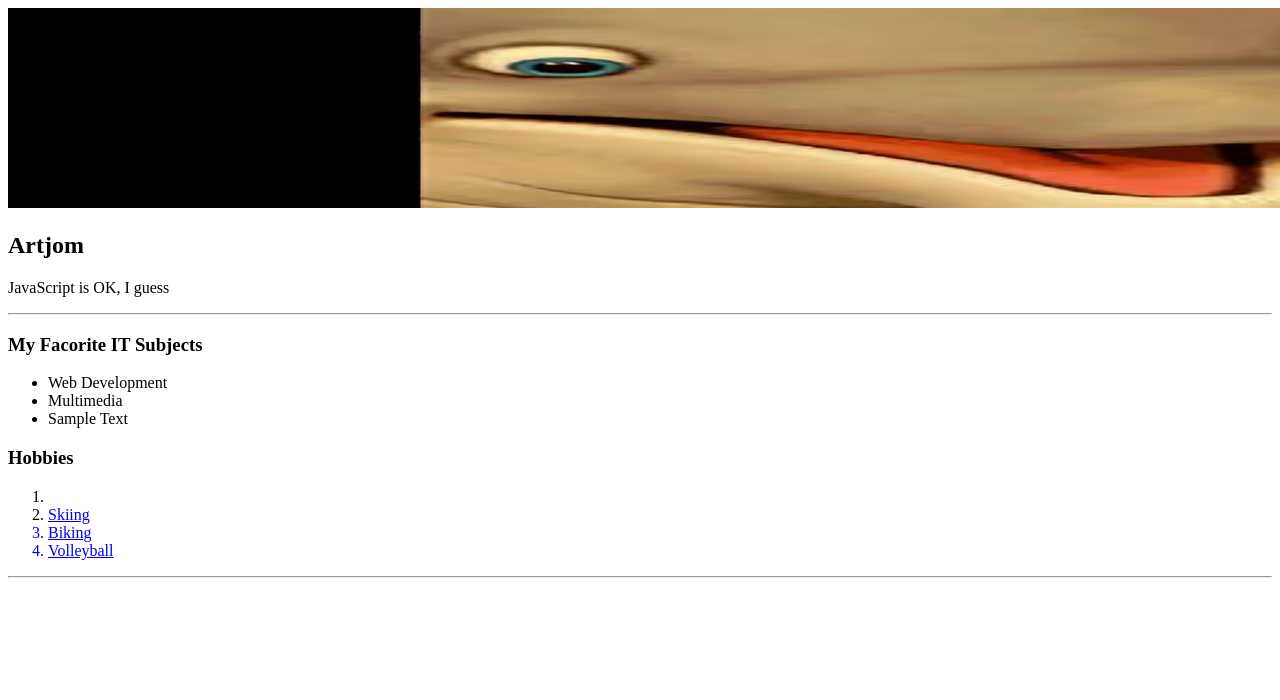
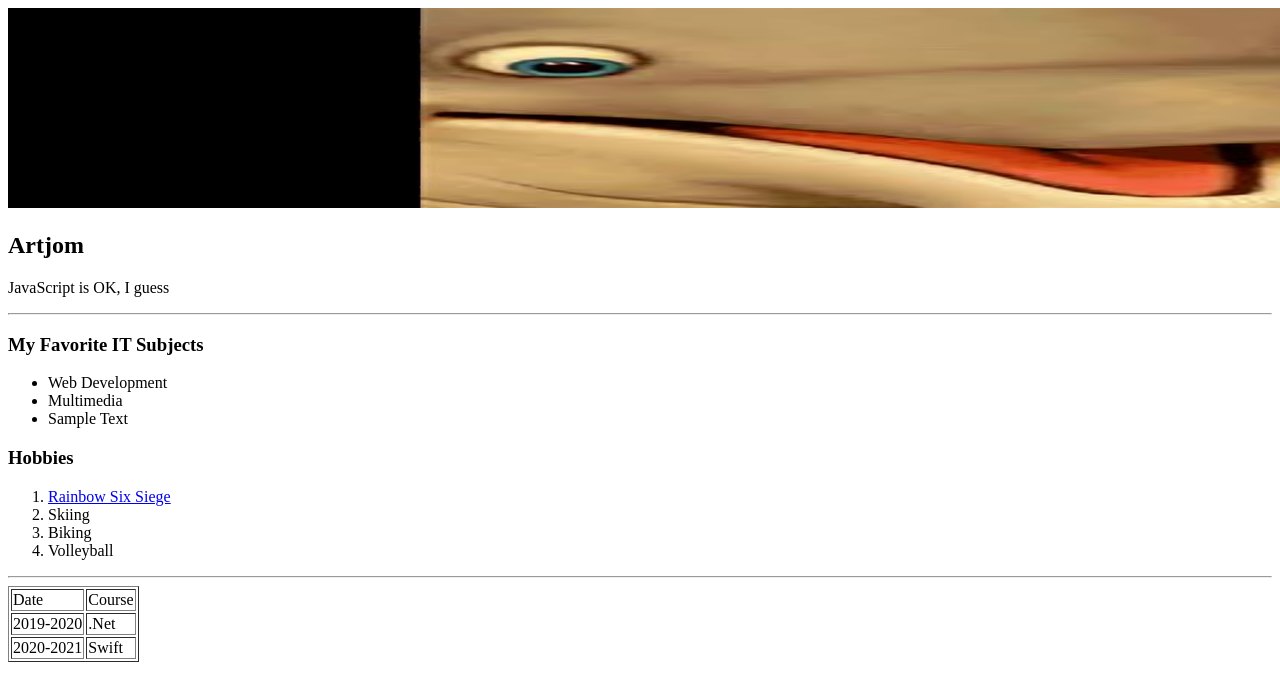
Before and after one commit to D0lph1nnnnn/html1, a plain HTML site: page index.html in a window 1280 px wide. Shown: the top 700 px of the page. Drawn offline with Linux system fonts and the light colour scheme.

Commit message:
second commit

```diff
--- a/index.html
+++ b/index.html
@@ -12,7 +12,7 @@
     <h2>Artjom</h2>
     <p>JavaScript is OK, I guess</p>
     <hr>
-    <h3>My Facorite IT Subjects</h3>
+    <h3>My Favorite IT Subjects</h3>
     <ul>
         <li>Web Development</li>
         <li>Multimedia</li>
@@ -21,12 +21,28 @@
 
     <h3>Hobbies</h3>
     <ol>
-        <li><a href="r6s.html"Rainbow Six Siege</li>
+        <li><a href="r6s.html">Rainbow Six Siege</a></li>
         <li>Skiing</li>
         <li>Biking</li>
         <li>Volleyball</li>
     </ol>
+    <hr>
 
-    <hr>
+    <table border="1">
+        <thead>
+            <td>Date</td>
+            <td>Course</td>
+        </thead>
+        <tbody>
+            <tr>
+                <td>2019-2020</td>
+                <td>.Net</td>
+            </tr>
+            <tr>
+                <td>2020-2021</td>
+                <td>Swift</td>
+            </tr>
+        </tbody>
+    </table>
 </body>
 </html>
```
